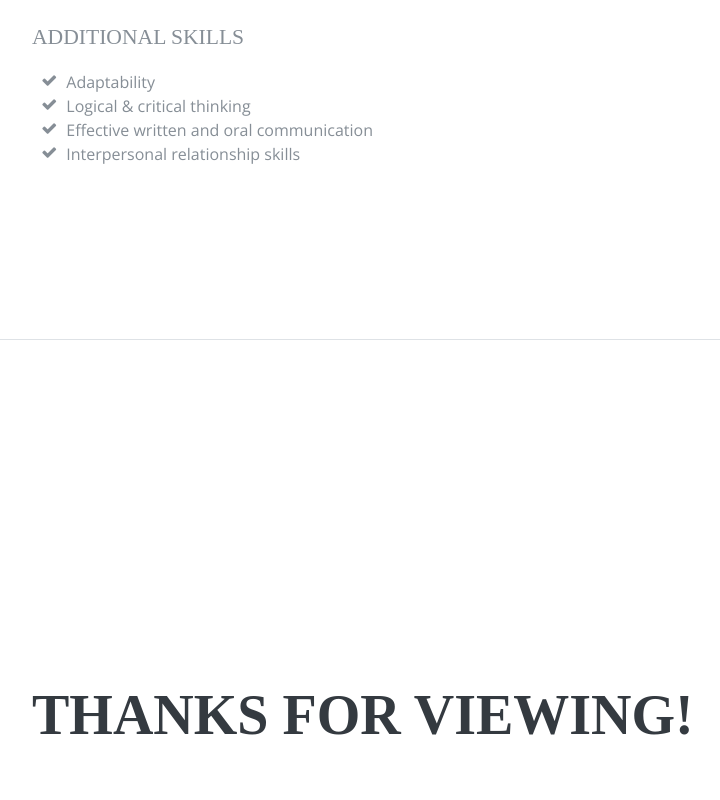
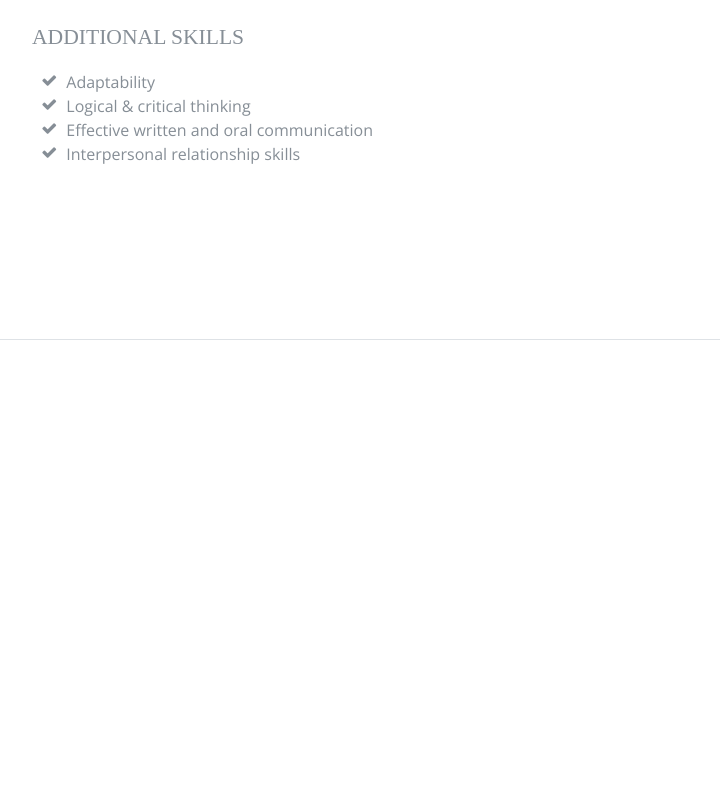
Before and after one commit to rileyplummer/personal_portfolio, a plain HTML site: page index.html in a window 1280 px wide. Shown: the part 3144-3944 px from the top of the page, without its empty margins (288-1008 px from the left). After the commit the page ends 3484 px from the top, so only its background shows below. Drawn offline with nearby package versions, Linux system fonts and the light colour scheme; a web font is replaced by a local one.

Commit message:
Update index.html

```diff
--- a/index.html
+++ b/index.html
@@ -215,12 +215,7 @@
       </section>
 
 
-      <section class="resume-section p-3 p-lg-5 d-flex flex-column" id="awards">
-        <div class="my-auto">
-          <h2 class="mb-5">Thanks for viewing! </h2>
 
-        </div>
-      </section>
 
     </div>
 
```
